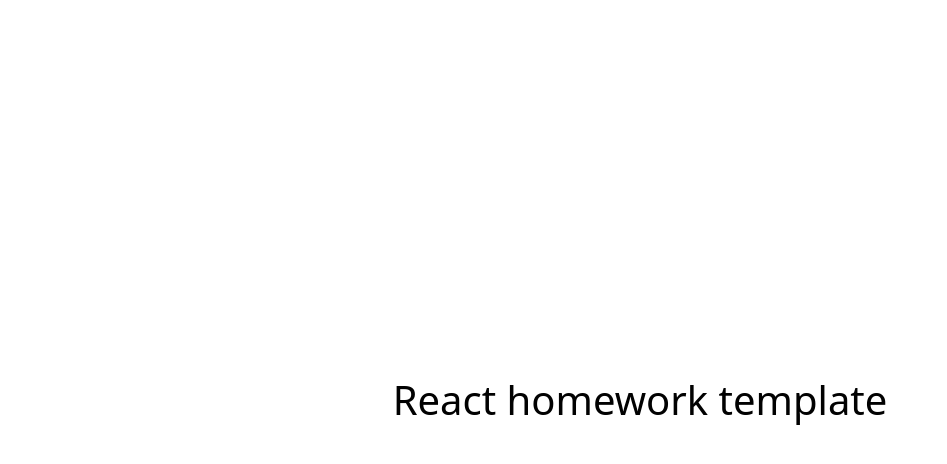
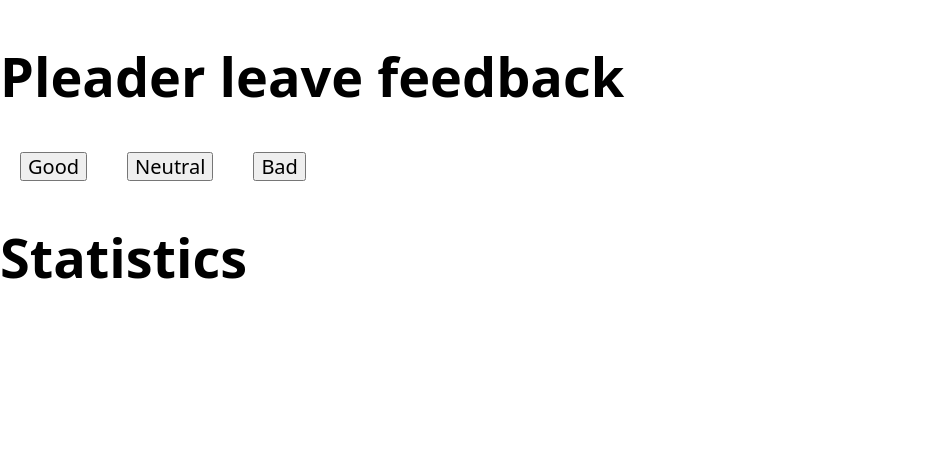
Before and after one commit to igorlyakh/goit-react-hw-02-feedback, a React (Create React App) app: page / in a window 1280 px wide. Shown: the top 464 px of the page, without its empty margins (0-947 px from the left). Built offline with nearby package versions, Linux system fonts and the light colour scheme.

Commit message:
Done markup

```diff
--- a/src/GlobalStyle.js
+++ b/src/GlobalStyle.js
@@ -12,4 +12,7 @@ export const GlobalStyle = createGlobalStyle`
   *, *::before, *::after {
     box-sizing: border-box;
   }
+  h2 {
+    font-size: 54px;
+  }
 `;
--- a/src/components/App.jsx
+++ b/src/components/App.jsx
@@ -1,16 +1,36 @@
-export const App = () => {
-  return (
-    <div
-      style={{
-        height: '100vh',
-        display: 'flex',
-        justifyContent: 'center',
-        alignItems: 'center',
-        fontSize: 40,
-        color: '#010101'
-      }}
-    >
-      React homework template
-    </div>
-  );
-};
+import React, { Component } from 'react';
+import Button from './Button';
+import Statistics from './Statistics';
+
+export class App extends Component {
+  state = {
+    good: 0,
+    neutral: 0,
+    bad: 0,
+  };
+
+  onUpdate = () => {
+    this.setState(prevState => {
+      return {
+        good: prevState.good + 1,
+      };
+    });
+  };
+
+  render() {
+    const { good, neutral, bad } = this.state;
+    const total = good + neutral + bad;
+    return (
+      <>
+        <h2>Pleader leave feedback</h2>
+        <Button onUpdate={this.onUpdate} text="Good" />
+        <Button text="Neutral" />
+        <Button text="Bad" />
+        <h2>Statistics</h2>
+        {total > 0 && (
+          <Statistics good={good} neutral={neutral} bad={bad} total={total} />
+        )}
+      </>
+    );
+  }
+}
--- /dev/null
+++ b/src/components/Button/Button.jsx
@@ -0,0 +1,8 @@
+import React from 'react';
+import { ButtonReview } from './Button.styled';
+
+const Button = ({ text, onUpdate }) => {
+  return <ButtonReview onClick={onUpdate}>{text}</ButtonReview>;
+};
+
+export default Button;
--- /dev/null
+++ b/src/components/Button/Button.styled.js
@@ -0,0 +1,6 @@
+import styled from 'styled-components';
+
+export const ButtonReview = styled.button`
+  margin: 0 20px;
+  font-size: 20px;
+`;
--- /dev/null
+++ b/src/components/Button/index.js
@@ -0,0 +1 @@
+export { default } from './Button.jsx';
--- /dev/null
+++ b/src/components/Statistics/Statistics.jsx
@@ -0,0 +1,15 @@
+import React from 'react';
+import { List } from './Statistics.styled';
+
+const Statistics = ({ good, neutral, bad, total }) => {
+  return (
+    <List>
+      <li>Good: {good}</li>
+      <li>Neutral: {neutral}</li>
+      <li>Bad: {bad}</li>
+      <li>Total: {total}</li>
+    </List>
+  );
+};
+
+export default Statistics;
--- /dev/null
+++ b/src/components/Statistics/Statistics.styled.js
@@ -0,0 +1,6 @@
+import styled from 'styled-components';
+
+export const List = styled.ul`
+  font-size: 24px;
+  margin-left: 20px;
+`;
--- /dev/null
+++ b/src/components/Statistics/index.js
@@ -0,0 +1 @@
+export { default } from './Statistics.jsx';
```
